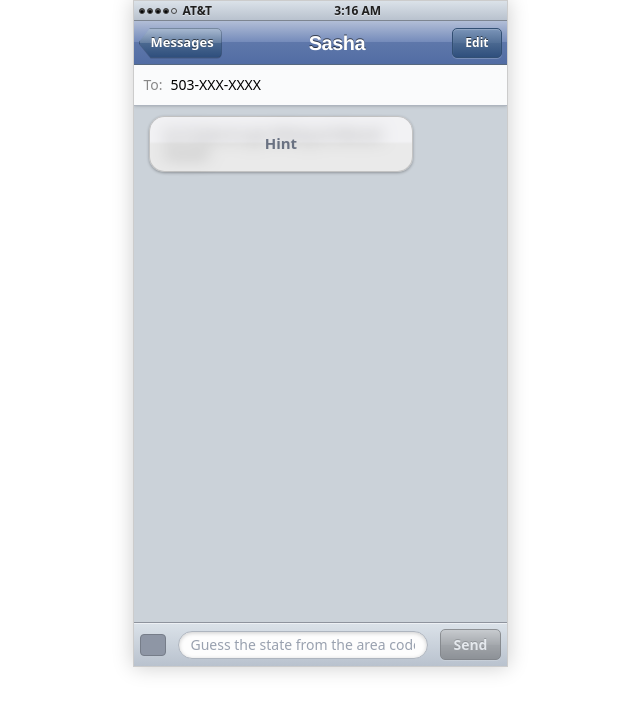
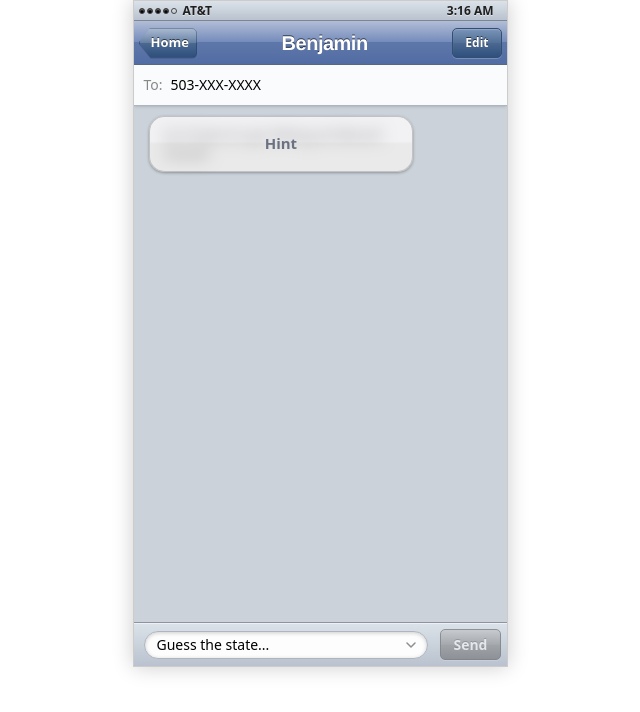
Before and after one commit to dustinmichels/area-code-expert, a Vue app in the folder app/: page / in a window 1280 px wide. Both pictures are taken after a click on the button "START". Shown: the top 712 px of the page, without its empty margins (320-960 px from the left). Built offline with nearby package versions, Linux system fonts and the light colour scheme; the HTML template or start-up script is replaced by a standard one.

Commit message:
nicer features in place

```diff
--- a/app/public/data/data.json
+++ b/app/public/data/data.json
@@ -1,50 +1,50 @@
 [
   {
-    "name": "Tom",
     "areaCode": "413",
     "state": "MA",
-    "message": "How about them Patriots?"
+    "cities": "Pittsfield, Northampton, Westfield",
+    "message": "Have you been to Mass MOCA?"
   },
   {
-    "name": "Pauline",
     "areaCode": "270",
     "state": "KY",
+    "cities": "Henderson, Owensboro, Paducah",
     "message": "Should we get some fried chicken?"
   },
   {
-    "name": "Diego",
     "areaCode": "305",
     "state": "FL",
+    "cities": "Hialeah, Miami, Miami Beach",
     "message": "Do you want to head down to South Beach?"
   },
   {
-    "name": "Sasha",
     "areaCode": "503",
     "state": "OR",
+    "cities": "Gresham, Beaver, Salem",
     "message": "Is it time to go hiking at Mount Hood?"
   },
   {
-    "name": "Marcus",
     "areaCode": "312",
     "state": "IL",
+    "cities": "Chicago",
     "message": "Ready to grab a deep-dish pizza downtown?"
   },
   {
-    "name": "Chloe",
     "areaCode": "504",
     "state": "LA",
+    "cities": "New Orleans, Metairie, Kenner",
     "message": "Are we catching the parade on Bourbon Street?"
   },
   {
-    "name": "Austin",
     "areaCode": "512",
     "state": "TX",
+    "cities": "Austin",
     "message": "Want to check out some live music on 6th Street?"
   },
   {
-    "name": "Hana",
     "areaCode": "808",
     "state": "HI",
+    "cities": "Honolulu",
     "message": "Should we head to the beach for the luau?"
   }
 ]
--- a/app/src/components/ChatScreen.vue
+++ b/app/src/components/ChatScreen.vue
@@ -9,6 +9,7 @@ interface ContactData {
   name: string
   areaCode: string
   state: string
+  cities: string
   message: string
 }
 
@@ -46,21 +47,7 @@ const formattedPhone = computed(() => {
   return `${props.contact.areaCode}-XXX-XXXX`
 })
 
-const filteredStates = computed(() => {
-  if (!userInput.value) return []
-  const input = userInput.value.toLowerCase()
-  // Don't show suggestions if the input is exactly a state name
-  if (states.some((s) => s.name.toLowerCase() === input)) return []
-  return states.filter((s) => s.name.toLowerCase().includes(input))
-})
-
-const isValidState = computed(() => {
-  return states.some((s) => s.name.toLowerCase() === userInput.value.toLowerCase())
-})
-
-const selectState = (name: string) => {
-  userInput.value = name
-}
+// Removed filteredStates and selectState logic as we are switching to a select element
 
 const sendMessage = () => {
   if (!userInput.value) return
@@ -83,6 +70,16 @@ const sendMessage = () => {
       text: isCorrect ? 'Correct!' : 'Incorrect',
       isUser: false,
     })
+
+    if (isCorrect) {
+      setTimeout(() => {
+        messages.value.push({
+          id: Date.now() + 2,
+          text: `${props.contact.areaCode} is the area code for ${props.contact.cities}, ${props.contact.state}`,
+          isUser: false,
+        })
+      }, 1500)
+    }
   }, 500)
 
   // 4. Clear input
@@ -108,7 +105,7 @@ const sendMessage = () => {
         <div
           class="absolute inset-0 bg-[linear-gradient(to_bottom,rgba(255,255,255,0.35)_0%,rgba(255,255,255,0.1)_50%,rgba(255,255,255,0)_50%)] -z-10 [clip-path:polygon(12px_0,100%_0,100%_100%,12px_100%,0_50%)] rounded-r-[5px]"
         ></div>
-        Messages
+        Home
       </button>
 
       <h1
@@ -203,35 +200,39 @@ const sendMessage = () => {
     <div
       class="h-[44px] bg-[linear-gradient(to_bottom,#dbe2e9_0%,#b9c2ce_100%)] flex items-center px-[6px] border-t border-[#8e939d] shadow-[inset_0_1px_0_rgba(255,255,255,0.5)] relative shrink-0"
     >
-      <div
-        class="camera-btn w-[26px] h-[22px] bg-[#8e96a5] rounded mr-2 border border-[#767d89]"
-      ></div>
-
-      <!-- Suggestions List -->
-      <div
-        v-if="filteredStates.length > 0"
-        class="absolute bottom-full mb-1 left-0 w-full bg-white/90 backdrop-blur-sm border border-gray-400 rounded-t-md max-h-[200px] overflow-y-auto z-50 shadow-lg"
-      >
-        <div
-          v-for="state in filteredStates"
-          :key="state.code"
-          @mousedown.prevent="selectState(state.name)"
-          class="px-4 py-2 border-b border-gray-200 last:border-0 hover:bg-[#007aff] hover:text-white cursor-pointer text-sm font-medium text-black transition-colors"
+      <div class="relative flex-1 mx-[4px]">
+        <select
+          v-model="userInput"
+          @keyup.enter="sendMessage"
+          class="w-full h-[28px] bg-[#fdfdfd] border border-[#aeb5bf] rounded-[14px] shadow-[inset_0_1px_4px_rgba(0,0,0,0.2)] px-3 text-sm outline-none appearance-none"
         >
-          {{ state.name }}
+          <option value="" disabled selected>Guess the state...</option>
+          <option v-for="state in states" :key="state.code" :value="state.name">
+            {{ state.name }}
+          </option>
+        </select>
+        <!-- Custom arrow indicator -->
+        <div class="absolute right-3 top-1/2 transform -translate-y-1/2 pointer-events-none">
+          <svg
+            width="10"
+            height="6"
+            viewBox="0 0 10 6"
+            fill="none"
+            xmlns="http://www.w3.org/2000/svg"
+          >
+            <path
+              d="M1 1L5 5L9 1"
+              stroke="#8e8e93"
+              stroke-width="1.5"
+              stroke-linecap="round"
+              stroke-linejoin="round"
+            />
+          </svg>
         </div>
       </div>
 
-      <input
-        v-model="userInput"
-        type="text"
-        placeholder="Guess the state from the area code"
-        @keyup.enter="isValidState && sendMessage()"
-        class="flex-1 h-[28px] bg-[#fdfdfd] border border-[#aeb5bf] rounded-[14px] mx-[4px] shadow-[inset_0_1px_4px_rgba(0,0,0,0.2)] px-3 text-sm outline-none placeholder-gray-400"
-      />
-
       <button
-        :disabled="!isValidState"
+        :disabled="!userInput"
         @click="sendMessage"
         class="ml-2 border border-[#1d4d80] rounded-[5px] text-white font-bold text-[14px] px-[12px] py-[4px] shadow-[0_1px_0_rgba(255,255,255,0.3)] bg-[linear-gradient(to_bottom,#8ec1f6_0%,#468ccf_50%,#4081c0_51%,#2166b1_100%)] [text-shadow:0_-1px_0_rgba(0,0,0,0.4)] disabled:opacity-50 disabled:grayscale disabled:cursor-not-allowed"
       >
--- a/app/src/components/PhoneShell.vue
+++ b/app/src/components/PhoneShell.vue
@@ -1,8 +1,9 @@
 <script setup lang="ts">
-import { computed } from 'vue'
+import { ref, onMounted, onUnmounted } from 'vue'
 
-const currentTime = computed(() => {
-  // Simple time mock or use real time
+const currentTime = ref('')
+
+const updateTime = () => {
   const now = new Date()
   let hours = now.getHours()
   const minutes = now.getMinutes()
@@ -10,7 +11,18 @@ const currentTime = computed(() => {
   hours = hours % 12
   hours = hours ? hours : 12 // the hour '0' should be '12'
   const minutesStr = minutes < 10 ? '0' + minutes : minutes
-  return `${hours}:${minutesStr} ${ampm}`
+  currentTime.value = `${hours}:${minutesStr} ${ampm}`
+}
+
+let timer: ReturnType<typeof setInterval>
+
+onMounted(() => {
+  updateTime()
+  timer = setInterval(updateTime, 1000)
+})
+
+onUnmounted(() => {
+  if (timer) clearInterval(timer)
 })
 </script>
 
@@ -60,11 +72,14 @@ const currentTime = computed(() => {
         >
         <span class="wifi-icon"></span>
       </div>
-      <div class="font-bold text-[#1f1f1f] drop-shadow-[0_1px_0_rgba(255,255,255,0.5)]">
-        {{ currentTime }}
-      </div>
-      <div class="battery">
-        <span class="battery-icon"></span>
+
+      <div class="flex items-center gap-2">
+        <div class="font-bold text-[#1f1f1f] drop-shadow-[0_1px_0_rgba(255,255,255,0.5)]">
+          {{ currentTime }}
+        </div>
+        <div class="battery">
+          <span class="battery-icon"></span>
+        </div>
       </div>
     </div>
 
--- a/app/src/components/RetroText.vue
+++ b/app/src/components/RetroText.vue
@@ -4,14 +4,24 @@ import PhoneShell from './PhoneShell.vue'
 import ChatScreen from './ChatScreen.vue'
 import HomeScreen from './HomeScreen.vue'
 
+import namesData from '../assets/names.json'
+
 interface ContactData {
   name: string
   areaCode: string
   state: string
+  cities: string
   message: string
 }
 
-const contacts = ref<ContactData[]>([])
+interface RawContactData {
+  areaCode: string
+  state: string
+  cities: string
+  message: string
+}
+
+const contacts = ref<RawContactData[]>([])
 const activeContact = ref<ContactData | null>(null)
 
 onMounted(async () => {
@@ -33,7 +43,17 @@ const goHome = () => {
 const handleStartGame = () => {
   if (contacts.value.length > 0) {
     const randomIndex = Math.floor(Math.random() * contacts.value.length)
-    activeContact.value = contacts.value[randomIndex] || null
+    // Pick a random name
+    const rawContact = contacts.value[randomIndex]
+    if (!rawContact) return
+
+    const randomNameIndex = Math.floor(Math.random() * namesData.names.length)
+    const randomName = namesData.names[randomNameIndex] || 'Unknown'
+
+    activeContact.value = {
+      ...rawContact,
+      name: randomName,
+    }
   }
 }
 
```
Also changed, not shown: 1 other file (tests, documents, lock files or other folders).
